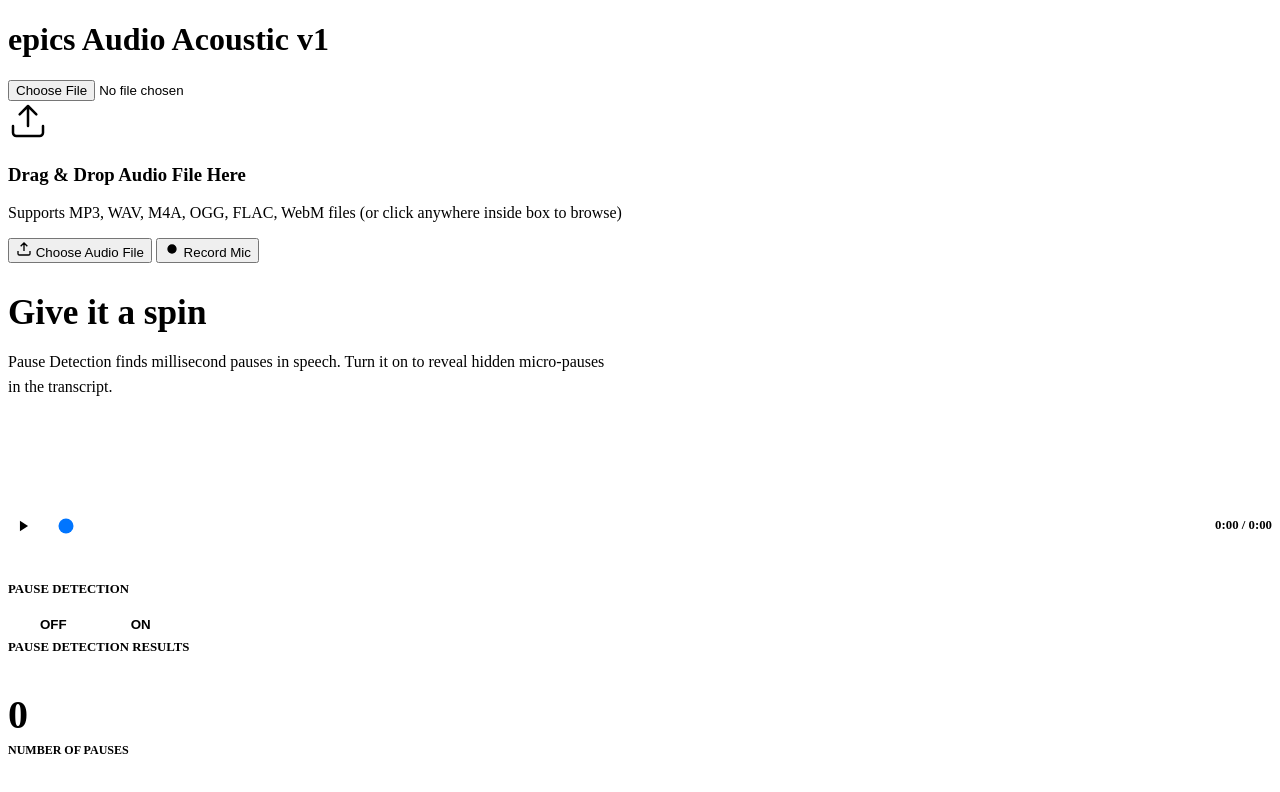
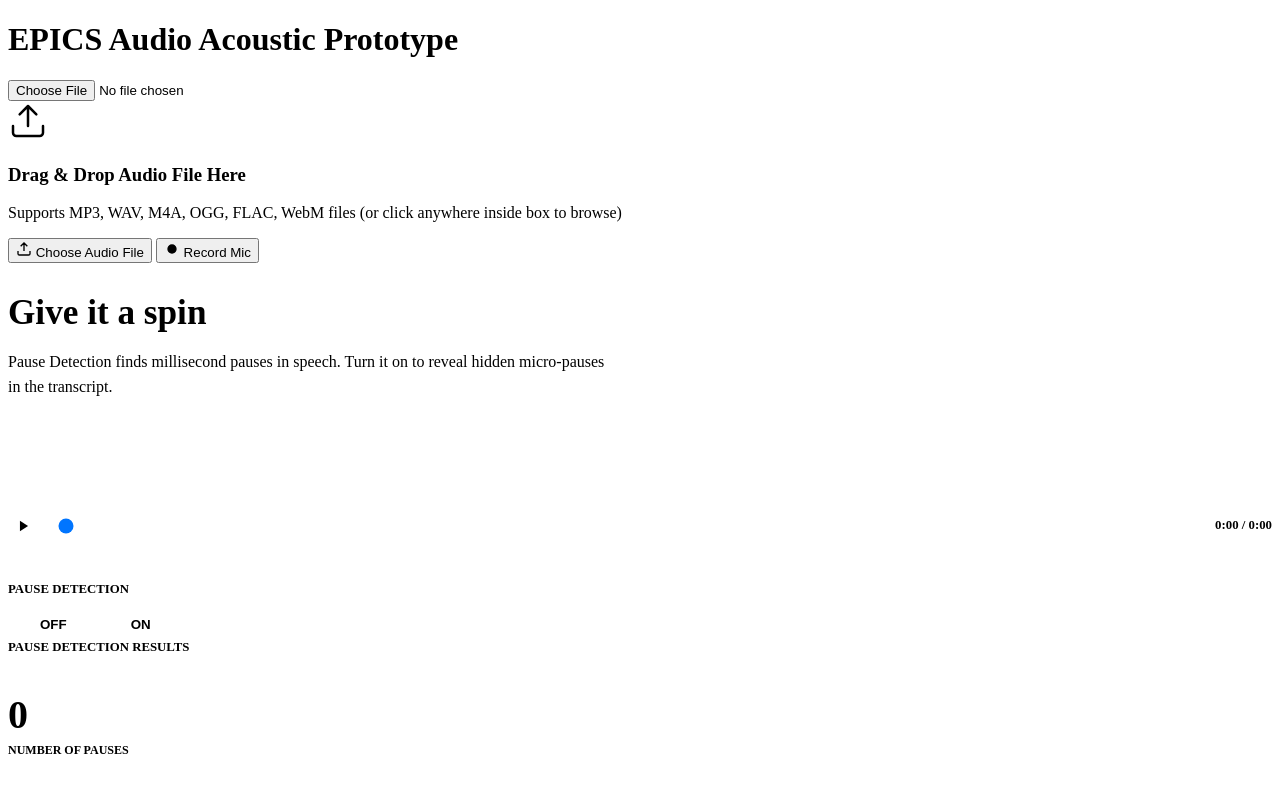
Before and after one commit to nameermohammedkhan-art/ePICS, a website built with Vite: page index.html in a window 1280 px wide. Built offline with nearby package versions, Linux system fonts and the light colour scheme.

Commit message:
Update top header to EPICS Audio Acoustic Prototype

```diff
--- a/index.html
+++ b/index.html
@@ -13,7 +13,7 @@
   <div class="app-container">
     <!-- Top Navigation Header -->
     <header class="app-header">
-      <h1>epics Audio Acoustic v1</h1>
+      <h1>EPICS Audio Acoustic Prototype</h1>
     </header>
 
     <!-- Main Content Area -->
```
